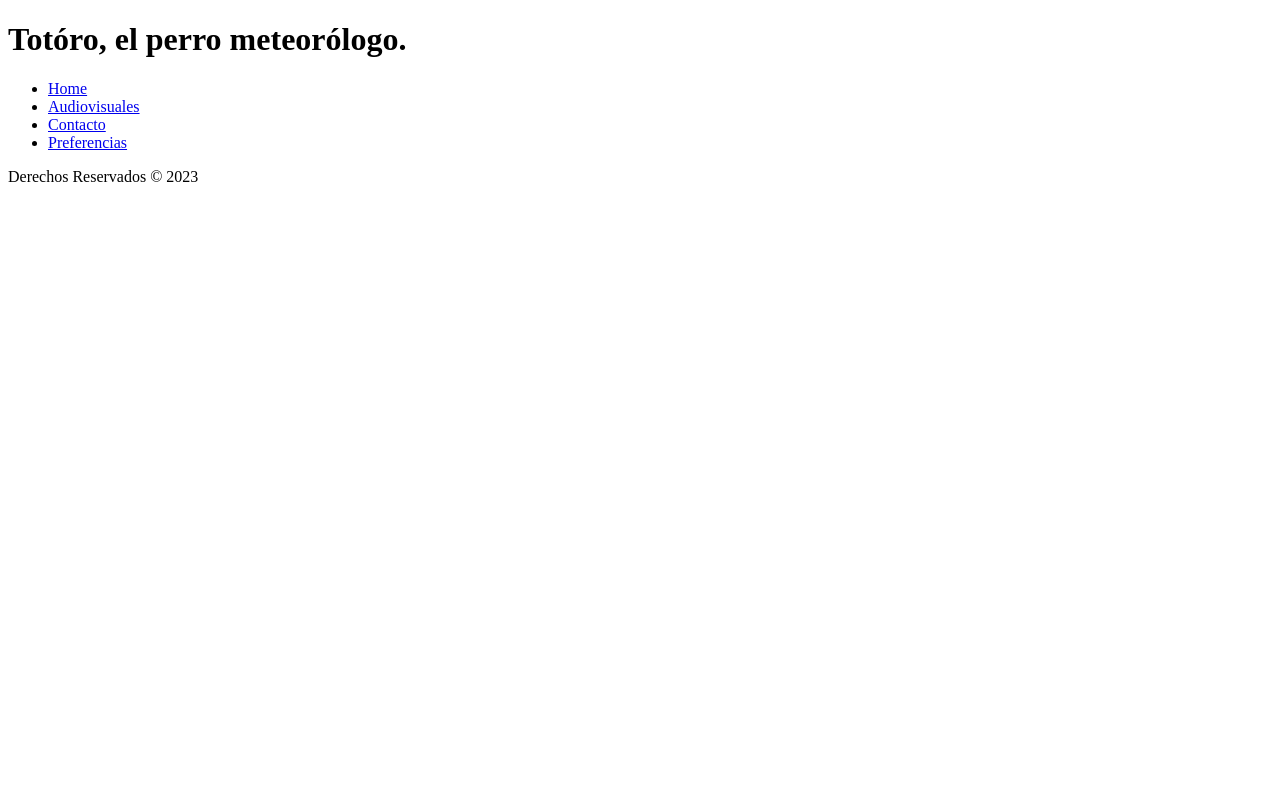
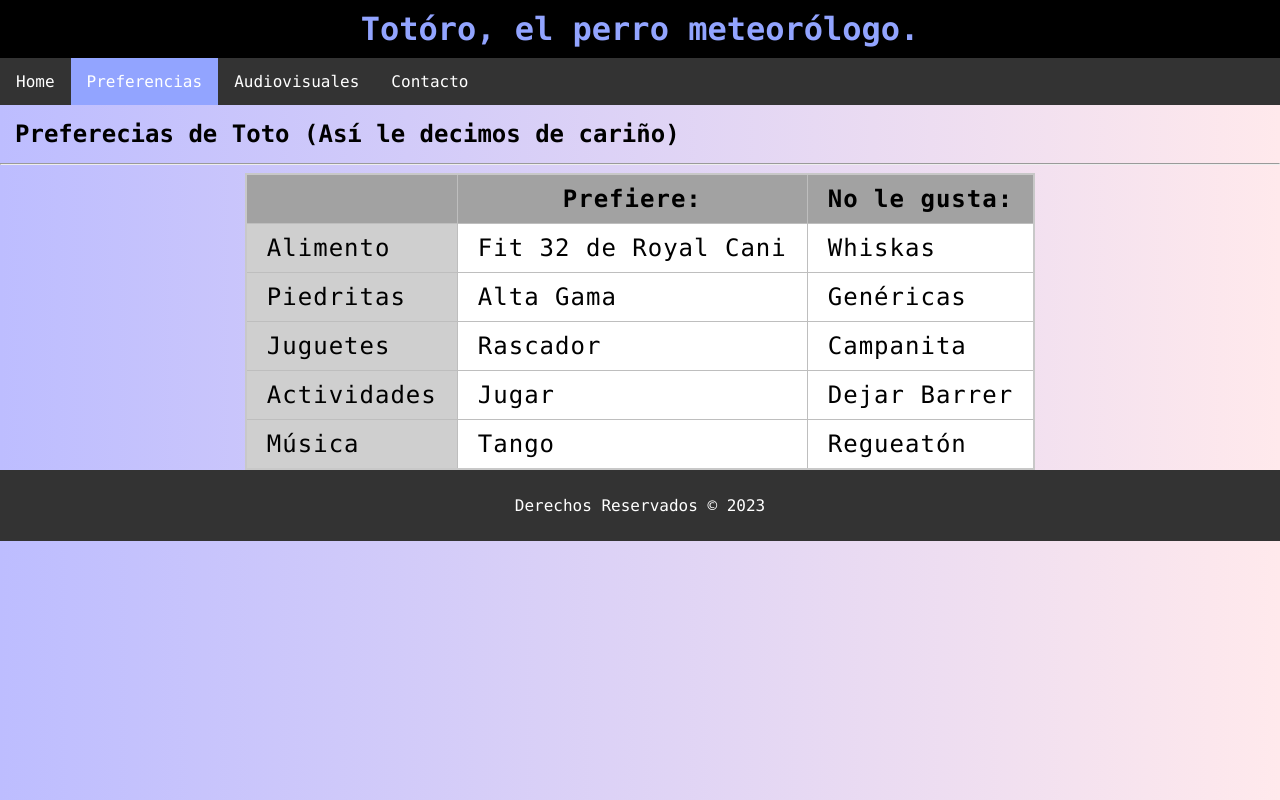
Before and after one commit to Demegorash/HTML_basic_first_proyect, a plain HTML site: page preferencias.html in a window 1280 px wide. Drawn offline with Linux system fonts and the light colour scheme.

Commit message:
La página con index y preferencias listo

```diff
--- a/preferencias.html
+++ b/preferencias.html
@@ -5,6 +5,87 @@
     <meta name="viewport" content="width=device-width, initial-scale=1.0">
     <link rel="shortcut icon" href="favicon.ico" type="image/x-icon">
     <title>Totóro, el perrito meteorológico</title>
+
+    <style>
+        body {
+            font-family: "Lucida Console", "Courier New", monospace;
+            background: linear-gradient(to right, rgb(189, 189, 255), rgb(255, 233, 236));
+            padding: 0;
+            margin: 0;
+        }
+
+        .container{
+            display: flex;
+            justify-content: center;
+        }
+
+        header {
+            text-align: center;
+        }
+
+        ul {
+            list-style-type: none;
+            margin: 0;
+            padding: 0;
+            overflow: hidden;
+            background-color: #333;
+        }
+
+        li {
+            float: left;
+        }
+
+        li a {
+            display: block;
+            color: white;
+            text-align: center;
+            padding: 14px 16px;
+            text-decoration: none;
+        }
+
+        li a:hover:not(.active) {
+            background-color: #111;
+        }
+
+        .active {
+            background-color: #92a4ff;
+        }
+
+        h1 {
+            background-color: black;
+            padding: 10px;
+            margin: 0;
+            color: #92a4ff;
+        }
+
+        table {
+            border-collapse: collapse;
+            border: 2px solid rgb(200, 200, 200);
+            letter-spacing: 1px;
+            font-size: 1.5rem;
+            background-color: #FFF;
+        }
+
+        td {
+            border: 1px solid rgb(190, 190, 190);
+            padding: 10px 20px;
+        }
+
+        th {
+            border: 1px solid rgb(190, 190, 190);
+            padding: 10px 20px;
+            background-color: rgb(162, 162, 162);
+        }
+
+        .footer {
+            background-color: #333;
+            color: #FFF;
+            padding: 10px;
+            text-align: center;
+            clear: both;
+        }
+    </style>
+
 </head>
 <body>
     <header>
@@ -12,14 +93,59 @@
         <nav>
            <ul>
                 <li><a href="index.html">Home</a></li>
+                <li><a class="active" href="preferencias.html">Preferencias</a></li>
                 <li><a href="audivisuales.html">Audiovisuales</a></li>
                 <li><a href="contacto.html">Contacto</a></li>
-                <li><a href="preferencias.html">Preferencias</a></li>
            </ul>
         </nav>
     </header>
 
-<footer>
+<h2 style="margin: 15px;">Preferecias de Toto (Así le decimos de cariño)</h2>
+<hr>
+
+<div class="container">
+    <table>
+        <colgroup>
+            <col style="background-color: rgb(207, 207,207);">
+            <col>
+            <col>
+            <col>
+            <col>
+        </colgroup>
+        <th></th>
+        <th>Prefiere:</th>
+        <th>No le gusta:</th>
+
+        <tr>
+            <td>Alimento</td>
+            <td>Fit 32 de Royal Cani</td>
+            <td>Whiskas</td>
+        </tr>
+        <tr>
+            <td>Piedritas</td>
+            <td>Alta Gama</td>
+            <td>Genéricas</td>
+        </tr>
+        <tr>
+            <td>Juguetes</td>
+            <td>Rascador</td>
+            <td>Campanita</td>
+        </tr>
+        <tr>
+            <td>Actividades</td>
+            <td>Jugar</td>
+            <td>Dejar Barrer</td>
+        </tr>
+        <tr>
+            <td>Música</td>
+            <td>Tango</td>
+            <td>Regueatón</td>
+        </tr>
+    </table>
+
+</div>
+
+<footer class="footer">
     <p>Derechos Reservados &copy; 2023</p>
 </footer>
 
```
Also changed, not shown: audivisuales.html (+1 -1 lines), contacto.html (+1 -1 lines), index.html (+4 -4 lines).
